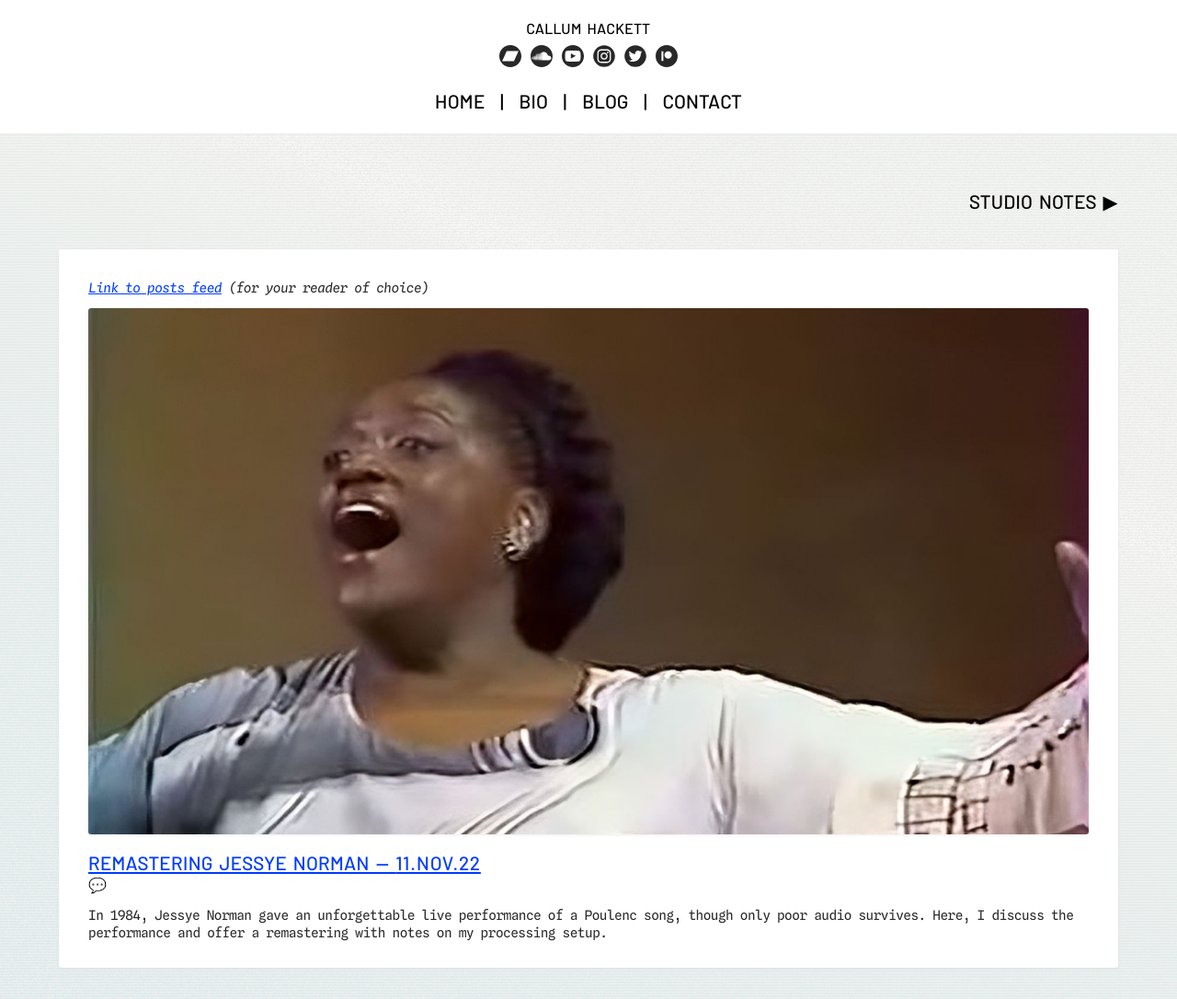
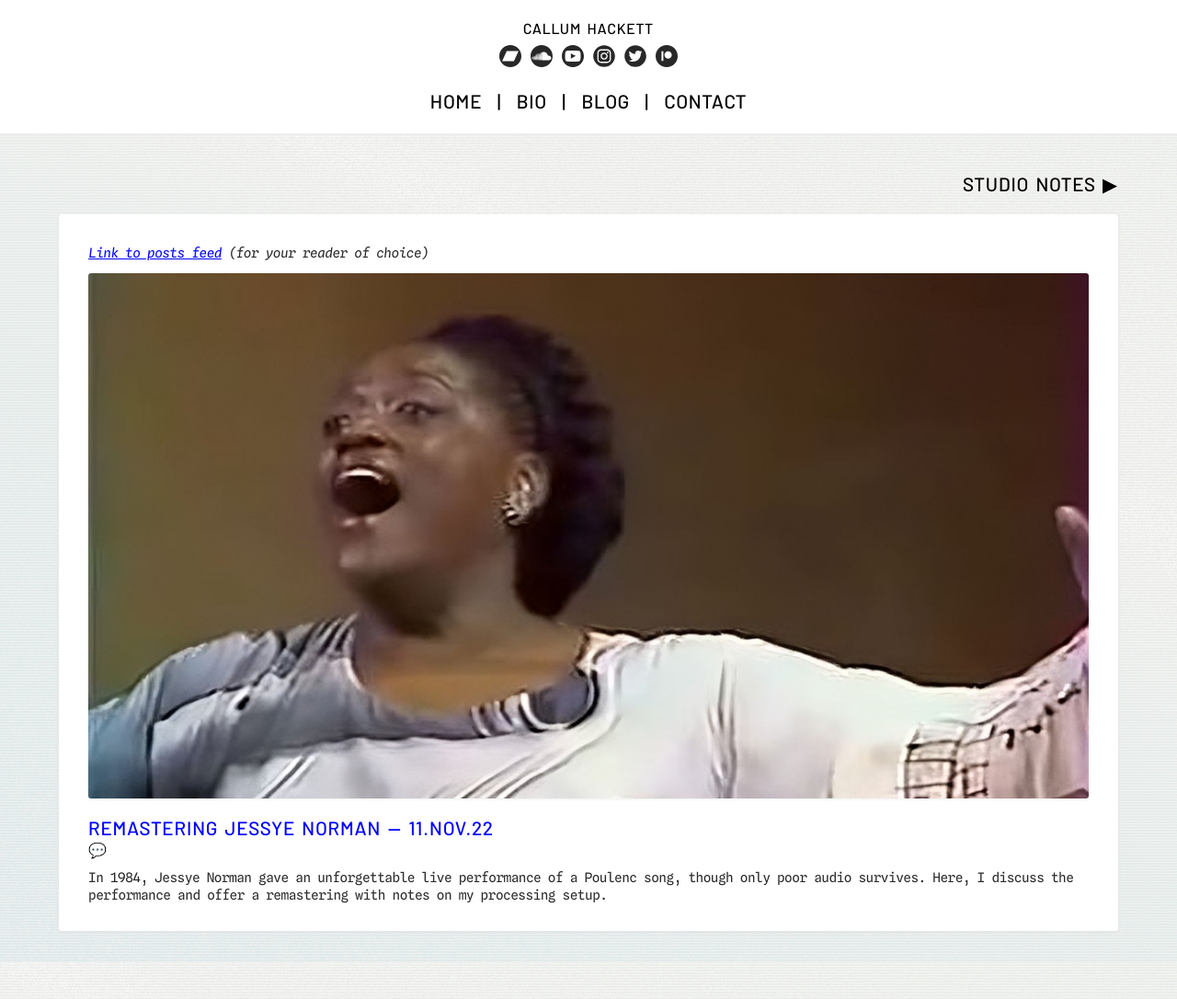
Before and after one commit to callumhackett/callumhackett.github.io, a Jekyll site: the page built from studio-notes.md, in a window 1280 px wide. Shown: the whole page at 92% size. Built offline with Jekyll 4.4.1, drawn with Linux system fonts in a browser that asks for light colours; comment, search, counter and statistics services are not loaded.

Commit message:
layout and style updates

```diff
--- a/_layouts/page.html
+++ b/_layouts/page.html
@@ -1,17 +1,10 @@
 {% capture table-content %}
 <div id="metadata"> <!-- this appears to the left of the main body -->
-    {% if page.date %}
-    {% include post_date.html %} <!-- prints dates for blog posts -->
-    {% else %}
-    {{ page.title | smartify }} <!-- prints title for main pages -->
-    {% endif %}
-    ▶
+    {% if page.date %}{% include post_date.html %}{% else %}{{ page.title | smartify }}{% endif %} ▶
 </div>
 <div id="content">
     <div>{{ content | smartify }}</div> <!-- this is the main body picked up from the markdown file -->
-    {% if page.comments %}
-    {% include disqus_thread.html %}
-    {% endif %}
+    {% if page.comments %}{% include disqus_thread.html %}{% endif %}
 </div>
 {% endcapture %}
 
--- a/assets/css/core.css
+++ b/assets/css/core.css
@@ -72,11 +72,11 @@
 }
 
 /* Font Groups */
-#header, #navigation, #metadata, h1, h2, h3, #comments-count p {
+#header, #navigation, #metadata, h1, h2, h3, #comments-count h3 {
     font-family: 'barlow', sans-serif;
     font-weight: normal;
     text-transform: uppercase;
-    letter-spacing: 0.5px;
+    letter-spacing: 1px;
     word-spacing: 2px;
 }
 p, li {
@@ -88,7 +88,7 @@
 }
 
 /* Font Sizes */
-#header, #header h1, #title, #comments-count p {
+#header, #header h1, #title, #comments-count h3 {
     font-size: 1em;
     line-height: 1em;
 }
@@ -125,18 +125,19 @@
 /* Link Styles */
 a {
     outline: none;
-}
-#title a, #navigation a {
     text-decoration: none;
 }
 #title a, #navigation a, #metadata, h1, h2, h3 {
     color: #000;
 }
-h1 a, h1 a:active, h1 a:visited, h1 a:hover {
-    color: rgb(0, 60, 255);
+h1 a, h1 a:active, h1 a:visited, h1 a:hover, h3 a, h3 a:active, h3 a:visited, h3 a:hover {
+    color: rgb(0, 0, 255);
 }
 p a, p a:active, p a:visited, p a:hover {
-    color: rgb(0, 60, 255);
+    color: rgb(0, 0, 255);
+}
+#content p a {
+    text-decoration: underline;
 }
 
 /* Element Styles */
@@ -203,7 +204,7 @@
         padding: 2.5vh 7.5%;
     }
     #header-container {
-        margin-bottom: 2.5vh;
+        margin-bottom: 5vh;
     }
     body {
         margin-bottom: 3.75vh;
--- a/assets/css/page.css
+++ b/assets/css/page.css
@@ -9,7 +9,7 @@
     line-height: 1em;
 }
 #content h1 {
-    margin: 0 0 1em 0;
+    margin: 0 0 0.5em 0;
     line-height: 1em;
 }
 #blog-entry h1 {
@@ -18,6 +18,10 @@
 }
 h2 {
     margin: 1.5em 0 0.25em 0;
+}
+#blog-entry h3 {
+    margin: 0 0 0.75em 0;
+    line-height: 1em;
 }
 
 /* Dynamic Layout */
@@ -64,7 +68,7 @@
         width: 90%;
     }
     #metadata {
-        padding: 2em 0 2em 0; /* this should be equal to the content padding */
+        padding: 0 0 2.5vh 0; /* this should be equal to the content padding */
     }
     .youtube {
         position: relative;
--- a/studio-notes.md
+++ b/studio-notes.md
@@ -18,10 +18,10 @@
 <div id="blog-index">
     {% for post in site.posts %}
     <div id="blog-entry">
-        <img src="{{ post.image }}"/>
+        <a href="{{ post.url }}"><img src="{{ post.image }}"/></a>
         <h1><a href="{{ post.url }}">{{ post.title }} — {% include post_date.html %}</a></h1>
         <div id="comments-count">
-            <p><a href="{{ post.url }}#disqus_thread" data-disqus-identifier="{{ post.date | date: "%Y-%m-%d" }}"></a> 💬</p>
+            <h3><a href="{{ post.url }}#disqus_thread" data-disqus-identifier="{{ post.date | date: "%Y-%m-%d" }}"></a> 💬</h3>
         </div>
         <p>{{ post.description | smartify }}</p>
     </div>
```
Also changed, not shown: contact.md (+1 -1 lines).
